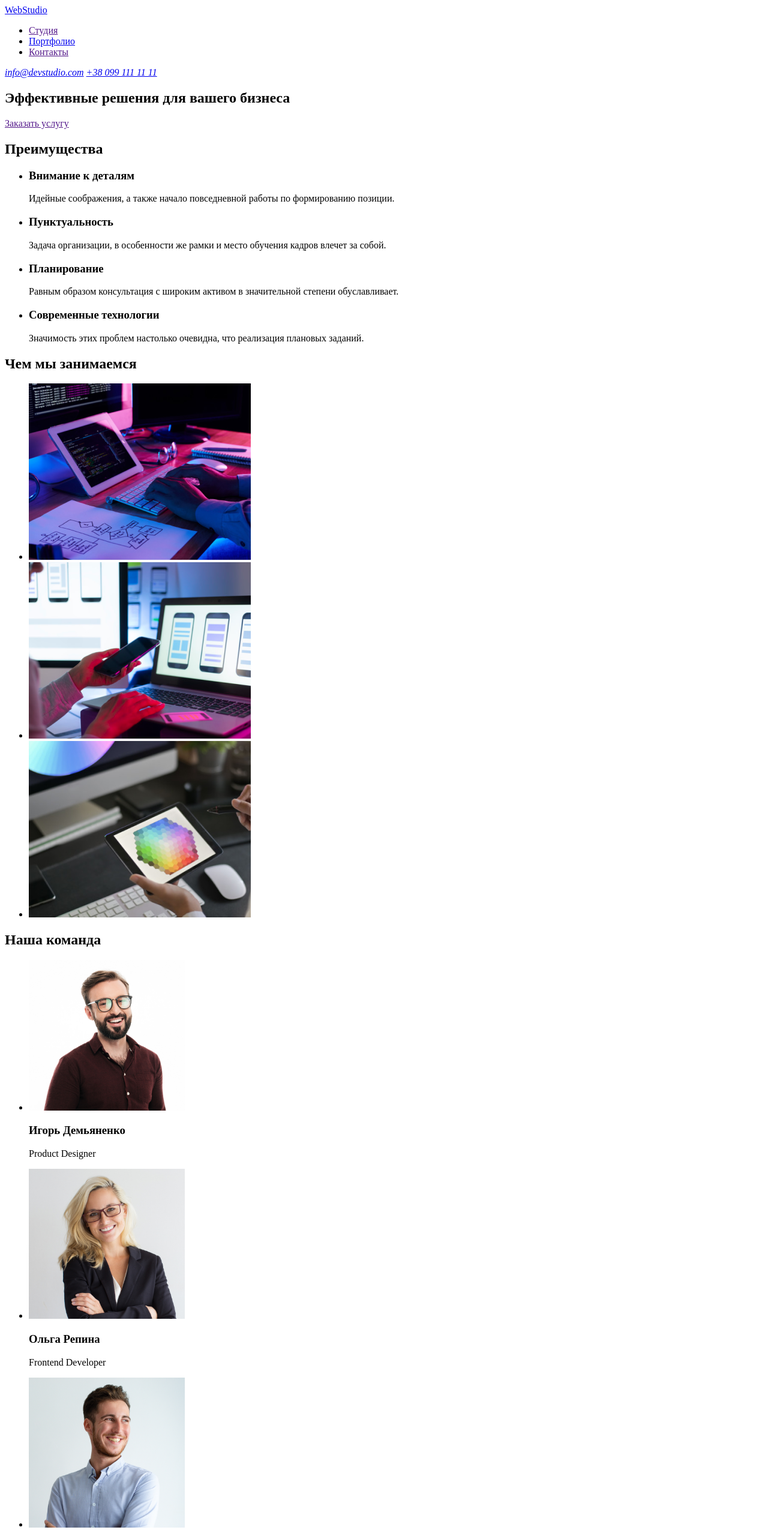
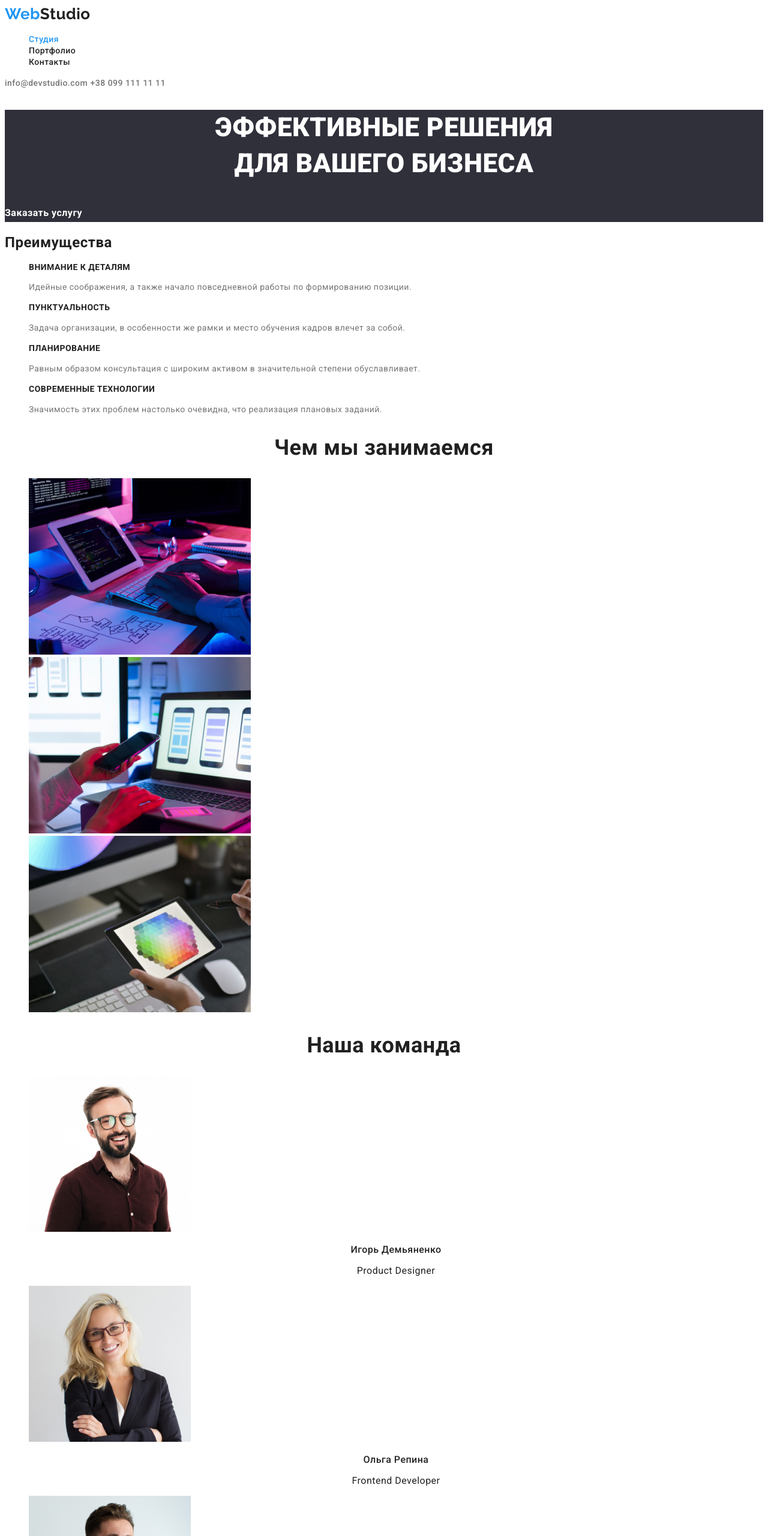
Before and after one commit to Oksana-94/goit-markup-hw-02, a plain HTML site: page index.html in a window 1280 px wide. Shown: the top 2560 px of the page at 60% size. Drawn offline with Linux system fonts and the light colour scheme.

Commit message:
добавляет стили

```diff
--- a/css/styles.css
+++ b/css/styles.css
@@ -1,4 +1,165 @@
+:root {
+  --primary-text-color: #212121;
+  --secondary-text-color: #ffffff;
+  --paragraph-text-color: #757575;
+  --accent-color: #2196f3;
+  --background-button-color: #f5f4fa;
+  --background-footer-color: #2f303a;
+}
+
 body {
-  background-color: #fff;
-  color: #2a2a2a;
+  background-color: var(--secondary-text-color);
+  color: var(--primary-text-color);
+
+  font-family: Roboto, sans-serif;
+  font-size: 16px;
+  letter-spacing: 0.03em;
 }
+
+.logotype {
+  font-family: Raleway, sans-serif;
+  font-weight: 700;
+  font-size: 26px;
+  line-height: 1.19;
+}
+
+.site-nav .link {
+  font-weight: 500;
+  font-size: 14px;
+  line-height: 1.14;
+}
+
+button {
+  font-family: inherit;
+  font-size: inherit;
+  background-color: var(--background-button-color);
+  font-weight: 500;
+  line-height: 1.63;
+  text-align: center;
+}
+
+.hero-title {
+  color: var(--secondary-text-color);
+
+  font-weight: 900;
+  font-size: 44px;
+  line-height: 1.36;
+  text-align: center;
+  text-transform: uppercase;
+}
+
+.hero-link {
+  color: var(--secondary-text-color);
+
+  font-weight: 700;
+  line-height: 1.88;
+  text-align: center;
+}
+
+.section-title {
+  font-weight: 700;
+  font-size: 36px;
+  line-height: 1.17;
+  text-align: center;
+}
+
+.paragraph-title {
+  font-weight: 700;
+  font-size: 14px;
+  line-height: 1.14;
+  text-transform: uppercase;
+}
+
+.section-paragraph {
+  font-weight: 400;
+  font-size: 14px;
+  line-height: 1.71;
+}
+
+.title-team {
+  font-size: 16px;
+  font-weight: 500;
+  line-height: 1.19;
+  text-align: center;
+}
+
+.text-team {
+  font-weight: 400;
+  line-height: 1.19;
+  text-align: center;
+}
+
+.link {
+  font-weight: 500;
+  font-size: 14px;
+  line-height: 1.14;
+}
+
+.address {
+  font-weight: 500;
+  font-size: 14px;
+  line-height: 1.14;
+}
+
+.footer-address {
+  color: var(--secondary-text-color);
+
+  font-style: normal;
+  font-weight: 400;
+  font-size: 14px;
+  line-height: 1.71;
+}
+
+.title-works {
+  font-weight: 700;
+  font-size: 18px;
+  line-height: 2;
+}
+
+.paragraph-works {
+  color: var(--paragraph-text-color);
+
+  font-weight: 400;
+  font-size: 16px;
+  line-height: 1.87;
+}
+
+.hero,
+.footer {
+  background-color: var(--background-footer-color);
+}
+
+ul {
+  list-style: none;
+}
+
+a {
+  font-style: normal;
+  text-decoration: none;
+  color: inherit;
+}
+
+.logo,
+.site-nav .link:hover,
+.site-nav .link:focus,
+.address:hover,
+.address:focus {
+  color: var(--accent-color);
+}
+
+.site-nav .link.current {
+  color: var(--accent-color);
+}
+
+.address,
+.section-paragraph {
+  color: var(--paragraph-text-color);
+}
+
+.footer,
+.local-nav .link:hover,
+.local-nav .link:focus,
+button:hover,
+button:focus {
+  color: var(--secondary-text-color);
+}
--- a/index.html
+++ b/index.html
@@ -4,106 +4,110 @@
     <meta charset="UTF-8">
     <meta name="viewport" content="width=device-width, initial-scale=1.0">
     <title>Студия</title>
+    <link rel="preconnect" href="https://fonts.gstatic.com">
+    <link href="https://fonts.googleapis.com/css2?family=Raleway:wght@700&family=Roboto:wght@400;500;700;900&display=swap"
+          rel="stylesheet">
+    <link rel="stylesheet" href="./css/styles.css">
 </head>
 <body>
     <!-- Шапка сайта -->
-    <header>
+    <header class="page-header">
         <nav>
-            <a lang="en" href="./index.html"><span class="">Web</span>Studio</a>
-            <ul>
-                <li><a href="">Студия</a></li>
-                <li><a href="./portfolio.html">Портфолио</a></li>
-                <li><a href="">Контакты</a></li>
+            <a href="./index.html" class="logotype"><span class="logo">Web</span>Studio</a>
+            <ul class="site-nav">
+                <li><a href="" class="link current">Студия</a></li>
+                <li><a href="./portfolio.html" class="link">Портфолио</a></li>
+                <li><a href="" class="link">Контакты</a></li>
             </ul>
         </nav>
         <address>
-            <a href="mailto:info@devstudio.com">info@devstudio.com</a>
-            <a href="tel:+380991111111">+38 099 111 11 11</a>
+            <a href="mailto:info@devstudio.com" class="address">info@devstudio.com</a>
+            <a href="tel:+380991111111" class="address">+38 099 111 11 11</a>
         </address>
     </header>
 
     <main>
     <!-- Герой -->
-    <section>
-        <h1>Эффективные решения для вашего бизнеса</h1>
-        <a href="">Заказать услугу</a>
+    <section class="hero">
+        <h1 class="hero-title">Эффективные решения<br> для вашего бизнеса</h1>
+        <a href="" class="hero-link">Заказать услугу</a>
     </section>
 
     <!-- Преимущества -->
-    <section>
+    <section class="section">
         <!-- Заголовок скрыть! -->
         <h2>Преимущества</h2>
         <ul>
             <li>
-                <h3>Внимание к деталям</h3>
-                <P>Идейные соображения, а также начало повседневной работы по формированию позиции.</P>
+                <h3 class="paragraph-title">Внимание к деталям</h3>
+                <P class="section-paragraph">Идейные соображения, а также начало повседневной работы по формированию позиции.</P>
             </li>
             <li>
-                <h3>Пунктуальность</h3>
-                <p>Задача организации, в особенности же рамки и место обучения кадров влечет за собой.</p>
+                <h3 class="paragraph-title">Пунктуальность</h3>
+                <p class="section-paragraph">Задача организации, в особенности же рамки и место обучения кадров влечет за собой.</p>
             </li>
             <li>
-                <h3>Планирование</h3>
-                <p>Равным образом консультация с широким активом в значительной степени обуславливает.</p>
+                <h3 class="paragraph-title">Планирование</h3>
+                <p class="section-paragraph">Равным образом консультация с широким активом в значительной степени обуславливает.</p>
             </li>
             <li>
-                <h3>Современные технологии</h3>
-                <p>Значимость этих проблем настолько очевидна, что реализация плановых заданий.</p>
+                <h3 class="paragraph-title">Современные технологии</h3>
+                <p class="section-paragraph">Значимость этих проблем настолько очевидна, что реализация плановых заданий.</p>
             </li>
         </ul>
     </section>
 
     <!-- Чем мы занимаемся -->
     <section>
-        <h2>Чем мы занимаемся</h2>
+        <h2 class="section-title">Чем мы занимаемся</h2>
         <ul>
             <li>
-                <img src="./images/img-1.png" alt="Написание кода" width="370">
+                <img src="./images/r1.jpg" alt="Написание кода" width="370">
             </li>
             <li>
                 <a href="">
-                    <img src="./images/img-2.png" alt="Сравнение функций" width="370">
+                    <img src="./images/r2.jpg" alt="Сравнение функций" width="370">
                 </a>
             </li>
             <li>
                 <a href="">
-                    <img src="./images/img-3.png" alt="Оформление дизайна" width="370">
+                    <img src="./images/r3.jpg" alt="Оформление дизайна" width="370">
                 </a>
             </li>
         </ul>
     </section>
 
     <!-- Команда -->
-    <section>
-        <h2>Наша команда</h2>
-        <ul>
+    <section class="section">
+        <h2 class="section-title">Наша команда</h2>
+        <ul class="team">
             <li>
-                <img src="./images/img1.jpg" alt="Личная фотография" width="260">
-                <h3>Игорь Демьяненко</h3>
-                <p lang="en">Product Designer</p>
+                <img src="./images/img1.jpg" alt="Личная фотография" width="270">
+                <h3 class="title-team">Игорь Демьяненко</h3>
+                <p class="text-team">Product Designer</p>
             </li>
             <li>
-                <img src="./images/img2.jpg" alt="Личная фотография" width="260">
-                <h3>Ольга Репина</h3>
-                <p lang="en">Frontend Developer</p>
+                <img src="./images/img2.jpg" alt="Личная фотография" width="270">
+                <h3 class="title-team">Ольга Репина</h3>
+                <p class="text-team">Frontend Developer</p>
             </li>
             <li>
-                <img src="./images/img3.jpg" alt="Личная фотография" width="260">
-                <h3>Николай Тарасов</h3>
-                <p lang="en">Marketing</p>
+                <img src="./images/img3.jpg" alt="Личная фотография" width="270">
+                <h3 class="title-team">Николай Тарасов</h3>
+                <p class="text-team">Marketing</p>
             </li>
             <li>
-                <img src="./images/img4.jpg" alt="Личная фотография" width="260">
-                <h3>Михаил Ермаков</h3>
-                <p lang="en">UI Designer</p>
+                <img src="./images/img4.jpg" alt="Личная фотография" width="270">
+                <h3 class="title-team">Михаил Ермаков</h3>
+                <p class="text-team">UI Designer</p>
             </li>
         </ul>
     </section>
     </main>
 
-    <footer>
-        <a lang="en" href="./index.html"><span class="">Web</span>Studio</a>
-        <address>
+    <footer class="footer">
+        <a href="./index.html" class="logotype"><span class="logo">Web</span>Studio</a>
+        <address class="footer-address">
             г. Киев, пр-т Леси Украинки, 26 <br />
             <a href="mailto:info@example.com">info@example.com</a> <br />
             <a href="tel:+380991111111">+38 099 111 11 11</a>
```
Also changed, not shown: portfolio.html (+51 -45 lines), images/img-1.png (deleted), images/img-2.png (deleted), images/img-3.png (deleted), images/imgr1.jpg (added), images/imgr2.jpg (added), images/imgr3.jpg (added), images/imgr4.jpg (added), images/imgr5.jpg (added), images/imgr6.jpg (added), images/imgr7.jpg (added), images/imgr8.jpg (added), images/imgr9.jpg (added), images/r1.jpg (added), 2 more files.
